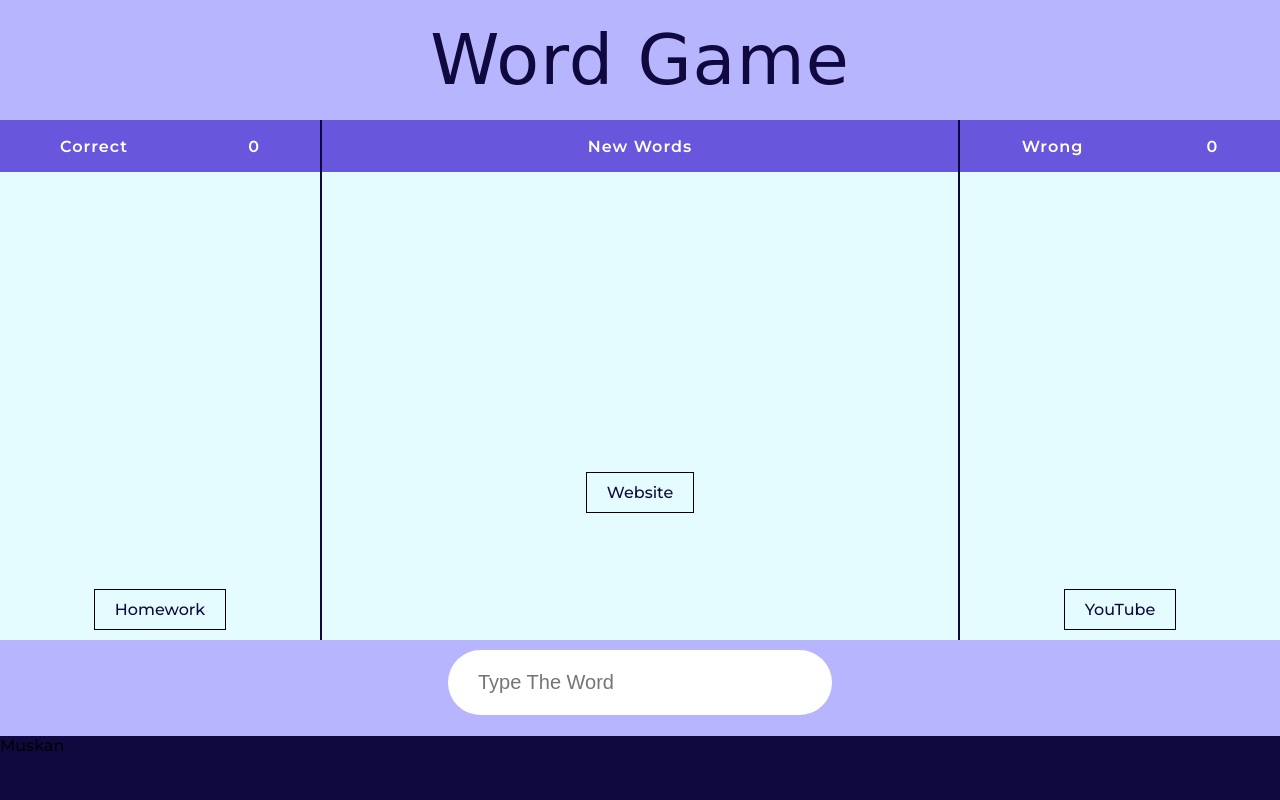
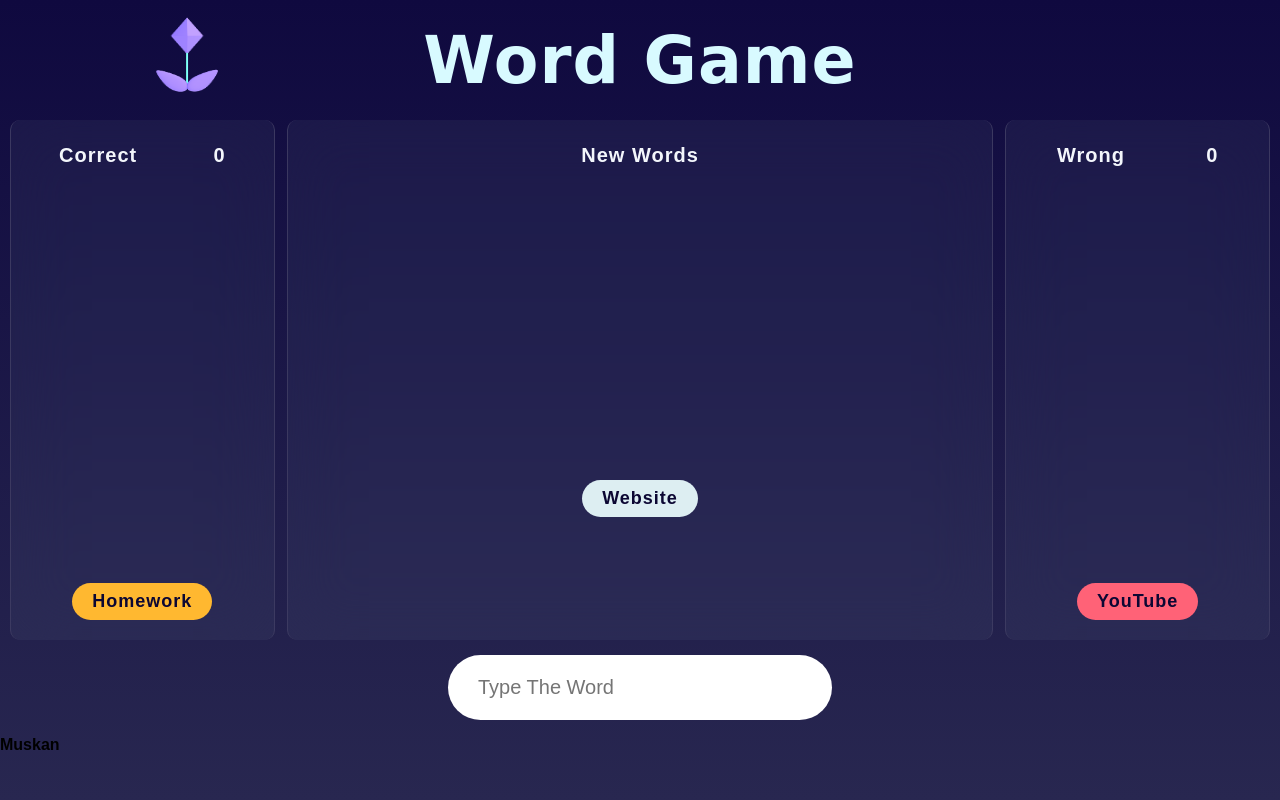
Before and after one commit to Muskanvk12/WORD-GAME, a plain HTML site: page index.html in a window 1280 px wide. Drawn offline with Linux system fonts and the light colour scheme; a web font is replaced by a local one.

Commit message:
design changes

```diff
--- a/index.html
+++ b/index.html
@@ -10,16 +10,20 @@
     <link rel="stylesheet" href="style.css">
     <!-- font -->
     <link rel="preconnect" href="https://fonts.googleapis.com">
-<link rel="preconnect" href="https://fonts.gstatic.com" crossorigin>
-<link href="https://fonts.googleapis.com/css2?family=Montserrat:wght@500;600&family=Redressed&display=swap" rel="stylesheet">
+    <link rel="preconnect" href="https://fonts.gstatic.com" crossorigin>
+    <link href="https://fonts.googleapis.com/css2?family=Redressed&display=swap" rel="stylesheet">
+
     <link rel="preconnect" href="https://fonts.googleapis.com">
     <link rel="preconnect" href="https://fonts.gstatic.com" crossorigin>
-    <link href="https://fonts.googleapis.com/css2?family=Redressed&display=swap" rel="stylesheet">
+    <link href="https://fonts.googleapis.com/css2?family=Padauk:wght@400;700&display=swap" rel="stylesheet">
 </head>
 
 <body>
     <div class="bodyWrapper">
         <header>
+            <span class="logoImage">
+                <img src="ethereum-plant.png" alt="logo">
+            </span>
             <div class="headerLogo">
                 <p>Word Game</p>
             </div>
@@ -31,7 +35,6 @@
                     <div class="sectionHeading">
                         <p>Correct</p>
                         <p id="correct">0</p>
-
                     </div>
                 </div>
                 <!-- section main -->
@@ -62,7 +65,7 @@
                     </div>
                 </div>
                 <!-- section main -->
-                <div class="sectionMain"  id="WrongSection">
+                <div class="sectionMain" id="WrongSection">
                     <span class="word">
                         YouTube
                     </span>
@@ -82,4 +85,5 @@
     </div>
 </body>
 <script src="index.js"></script>
+
 </html>
--- a/index.js
+++ b/index.js
@@ -3,6 +3,7 @@ document.getElementById("wordInput").value = "";
 let correct = document.getElementById("correctSection");
 let wrong = document.getElementById("WrongSection");
 let words = ["Laptop", "Hello", "Website", "Hero", "Free", "Google"];
+let colors = ["#f1bfff", "#b8b5ff", "#fe7e6d", "#fed1ef", "#ddeef2"]
 let newWord = "";
 let correctCount = 0;
 let wrongCount = 0;
@@ -15,10 +16,13 @@ function getWord() {
     document.getElementById('newWord').style.top = "0px";
     let word = words[Math.floor(Math.random() * words.length)];
     newWord = document.getElementById("newWord").innerText = word;
+
+    let color = colors[Math.floor(Math.random() * colors.length)];
+    newcolor = document.getElementById("newWord").style.backgroundColor = color;
     let topCount = 0;
     animateMe();
     function animateMe() {
-        if (topCount == 370) {
+        if (topCount == 375) {
             return;
         }
         const element = document.getElementById('newWord');
--- a/style.css
+++ b/style.css
@@ -8,12 +8,15 @@ html,
 body {
   height: 100%;
   width: 100%;
-  font-family: "Montserrat", sans-serif;
+  font-family: "Padauk", sans-serif;
+  font-weight: 700;
 }
 
 .bodyWrapper {
   height: 100%;
   width: 100%;
+  background-color: #282750;
+  background-image: linear-gradient(to top, #282750 0%, #0f093f 100%);
 }
 
 header {
@@ -22,12 +25,21 @@ header {
   display: flex;
   align-items: center;
   justify-content: center;
-  background-color: #b8b5ff;
+  position: relative;
+  /* background-color: #b8b5ff;
+  background-color: #0f093f; */
+}
+.logoImage img {
+  height: 120px;
+  width: 170px;
+  position: absolute;
+  top: -5%;
+  left: 8%;
 }
 
 .headerLogo {
-  color: #0f093f;
-  font-size: 70px;
+  color: #d8faff;
+  font-size: 65px;
   letter-spacing: 1px;
   font-family: "Redressed", cursive;
 }
@@ -35,6 +47,7 @@ header {
 main {
   height: 65%;
   width: 100%;
+  padding: 0px 10px;
   display: flex;
   justify-content: space-between;
 }
@@ -42,12 +55,19 @@ main {
 footer {
   height: 20%;
   width: 100%;
-  background-color: #b8b5ff;
+  /* background-color: #b8b5ff;
+  background-color: #0f093f; */
 }
 
 .mainSection {
   display: flex;
   flex-direction: column;
+  padding: 10px;
+  border-radius: 10px;
+  background-color: #d8faff0c;
+  backdrop-filter: blur(30px);
+  border-left: 1px solid #3f3d63e3;
+  border-right: 1px solid #3f3d63e3;
 }
 
 .sectionHeader {
@@ -55,10 +75,12 @@ footer {
   display: flex;
   justify-content: center;
   align-items: center;
-  font-weight: 600;
+  font-size: 20px;
+  font-weight: 700;
   letter-spacing: 1px;
-  background-color: #6857dd;
-  color: #ffffff;
+  /* background-color: #6857dd;
+  background-color: #0f093f; */
+  color: #f3f6fb;
 }
 
 .sectionMain {
@@ -69,45 +91,53 @@ footer {
   justify-content: flex-end;
   align-items: center;
   position: relative;
-  background-color: #e4fbff;
+  /* background-color: #e4fbff;
+  background-color: #0f093f; */
   overflow: hidden;
 }
 
-.sectionHeader{
+.sectionHeader {
   width: 100%;
 }
 
-.sectionHeading{
+.sectionHeading {
   width: 100%;
   display: flex;
   justify-content: space-around;
 }
 
-
 #sectionOne {
-  width: 25%;
-
+  width: 21%;
 }
 
 #sectionTwo {
-  width: 50%;
-  border-left: 2px solid #0f093f;
-  border-right: 2px solid #0f093f;
+  width: 56%;
   position: relative;
 }
 
 #sectionThree {
-  width: 25%;
+  width: 21%;
 }
 
 .word {
   margin-bottom: 10px;
-  padding: 10px 20px;
-  border: 1px solid black;
-  color: #0f093f;
+  padding: 8px 20px;
+  border-radius: 20px;
+  color: #0c0733;
+  font-size: 18px;
+  font-weight: 600;
+  letter-spacing: 1px;
 }
 
-#newWord{
+#correctSection .word {
+  background-color: #ffb830;
+}
+
+#WrongSection .word {
+  background-color: #ff6277;
+}
+
+#newWord {
   position: absolute;
   top: 0px;
 }
@@ -129,7 +159,7 @@ footer {
   height: 65px;
   width: 30%;
   padding: 30px;
-  margin-top: 10px;
+  margin-top: 15px;
   font-size: 20px;
   font-weight: 200;
   border: none;
@@ -137,9 +167,9 @@ footer {
   outline: none;
 }
 
-.devInfo{
+.devInfo {
   height: 40%;
-    background-color: #0f093f;
+  /* background-color: #0f093f; */
 }
 
 /* .Status {
```
Also changed, not shown: ethereum-plant.png (added). Lines whose indentation alone changed are shown as unchanged.
